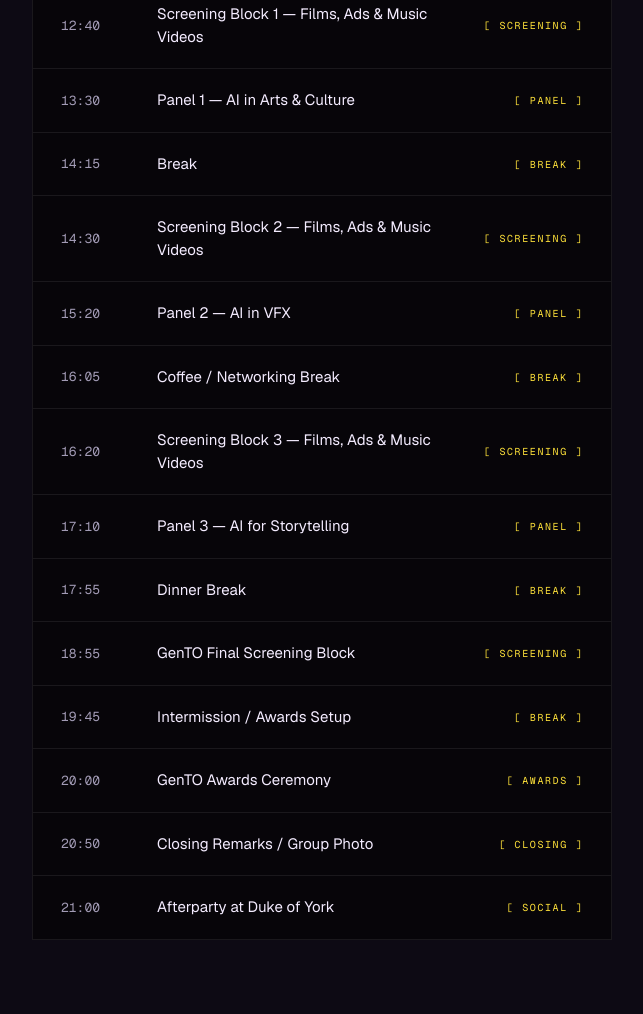
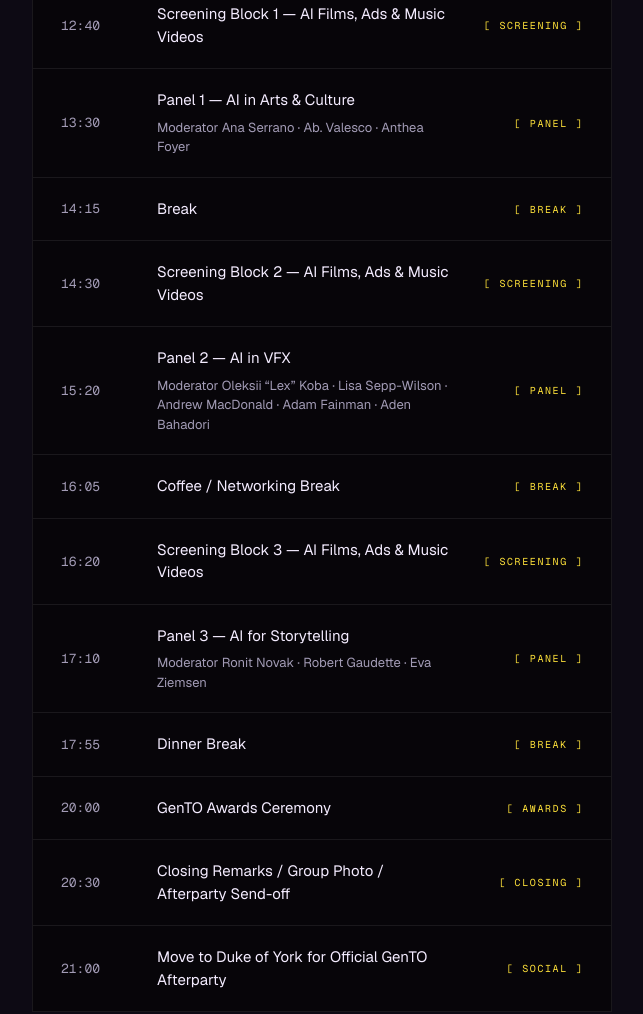
Before and after one commit to ansonkao/GenTO-Website, an Astro site: page /festival in a window 1280 px wide. Shown: the part 5575-6589 px from the top of the page, without its empty margins (8-651 px from the left). Built offline with nearby package versions, Linux system fonts and the light colour scheme; Astro itself is replaced by a stand-in of ours; a web font is replaced by a local one.

Commit message:
Add panel guests and update festival programme schedule

```diff
--- a/src/components/festival/Programme.astro
+++ b/src/components/festival/Programme.astro
@@ -8,20 +8,18 @@ const blocks = [
       { time: "11:30", title: "Doors open / registration", kind: "Welcome" },
       { time: "12:00", title: "Opening Reception — Coffee & Snacks", kind: "Reception" },
       { time: "12:30", title: "Welcome to GenTO — Opening remarks", kind: "Opening" },
-      { time: "12:40", title: "Screening Block 1 — Films, Ads & Music Videos", kind: "Screening" },
-      { time: "13:30", title: "Panel 1 — AI in Arts & Culture", kind: "Panel" },
+      { time: "12:40", title: "Screening Block 1 — AI Films, Ads & Music Videos", kind: "Screening" },
+      { time: "13:30", title: "Panel 1 — AI in Arts & Culture", guests: "Moderator Ana Serrano · Ab. Valesco · Anthea Foyer", kind: "Panel" },
       { time: "14:15", title: "Break", kind: "Break" },
-      { time: "14:30", title: "Screening Block 2 — Films, Ads & Music Videos", kind: "Screening" },
-      { time: "15:20", title: "Panel 2 — AI in VFX", kind: "Panel" },
+      { time: "14:30", title: "Screening Block 2 — AI Films, Ads & Music Videos", kind: "Screening" },
+      { time: "15:20", title: "Panel 2 — AI in VFX", guests: "Moderator Oleksii “Lex” Koba · Lisa Sepp-Wilson · Andrew MacDonald · Adam Fainman · Aden Bahadori", kind: "Panel" },
       { time: "16:05", title: "Coffee / Networking Break", kind: "Break" },
-      { time: "16:20", title: "Screening Block 3 — Films, Ads & Music Videos", kind: "Screening" },
-      { time: "17:10", title: "Panel 3 — AI for Storytelling", kind: "Panel" },
+      { time: "16:20", title: "Screening Block 3 — AI Films, Ads & Music Videos", kind: "Screening" },
+      { time: "17:10", title: "Panel 3 — AI for Storytelling", guests: "Moderator Ronit Novak · Robert Gaudette · Eva Ziemsen", kind: "Panel" },
       { time: "17:55", title: "Dinner Break", kind: "Break" },
-      { time: "18:55", title: "GenTO Final Screening Block", kind: "Screening" },
-      { time: "19:45", title: "Intermission / Awards Setup", kind: "Break" },
       { time: "20:00", title: "GenTO Awards Ceremony", kind: "Awards" },
-      { time: "20:50", title: "Closing Remarks / Group Photo", kind: "Closing" },
-      { time: "21:00", title: "Afterparty at Duke of York", kind: "Social" },
+      { time: "20:30", title: "Closing Remarks / Group Photo / Afterparty Send-off", kind: "Closing" },
+      { time: "21:00", title: "Move to Duke of York for Official GenTO Afterparty", kind: "Social" },
     ],
   }
 ];
@@ -51,7 +49,12 @@ const blocks = [
                 style={j < b.items.length - 1 ? "border-bottom:1px solid var(--line);" : ""}
               >
                 <span style="font-family:var(--font-mono);font-size:13px;color:var(--ink-dim);">{it.time}</span>
-                <span style="font-size:15px;">{it.title}</span>
+                <span style="font-size:15px;">
+                  {it.title}
+                  {it.guests && (
+                    <span style="display:block;margin-top:6px;font-size:13px;line-height:1.5;color:var(--ink-dim);">{it.guests}</span>
+                  )}
+                </span>
                 <span style="font-family:var(--font-mono);font-size:10px;letter-spacing:0.16em;text-transform:uppercase;color:var(--yellow);justify-self:end;">
                   [ {it.kind} ]
                 </span>
```
